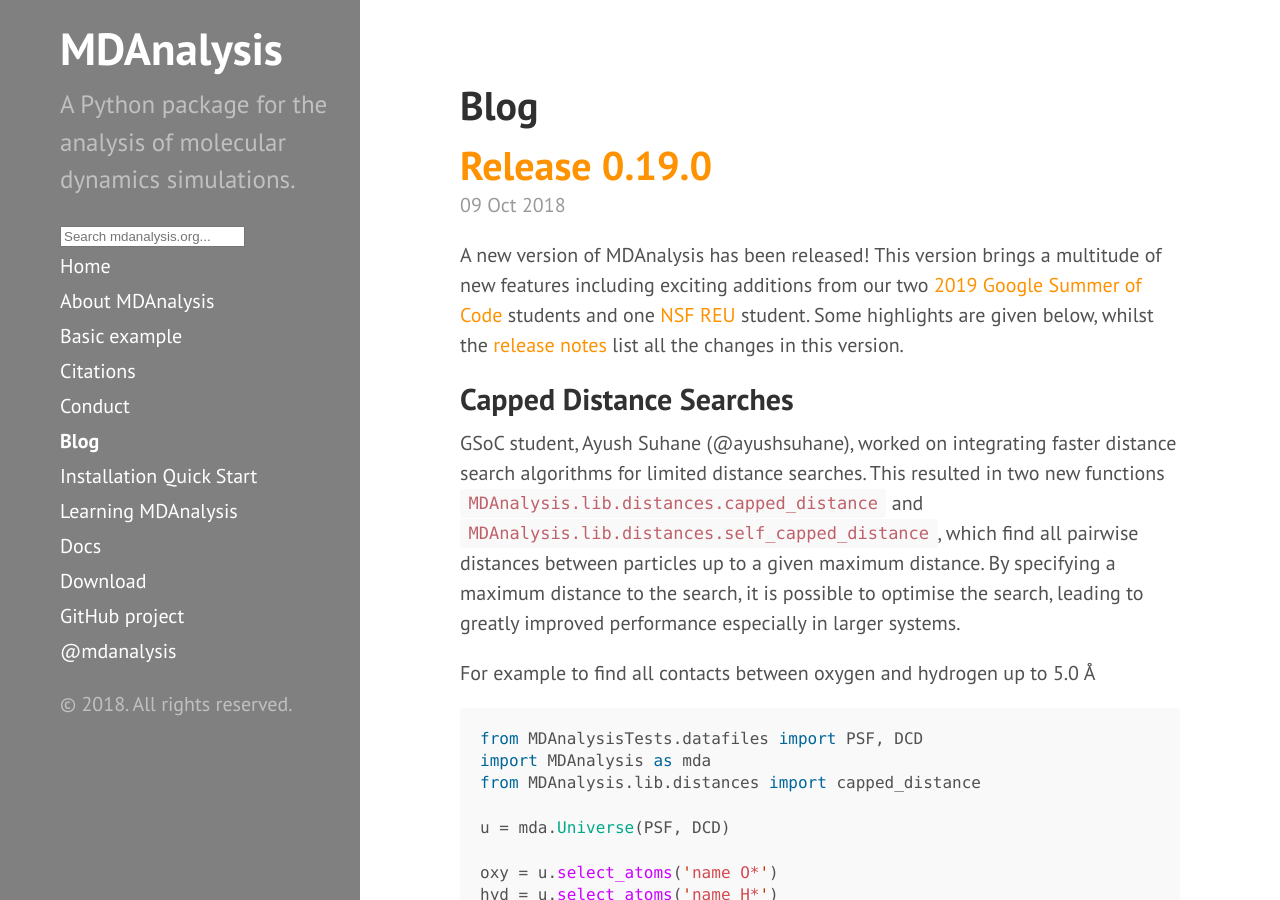
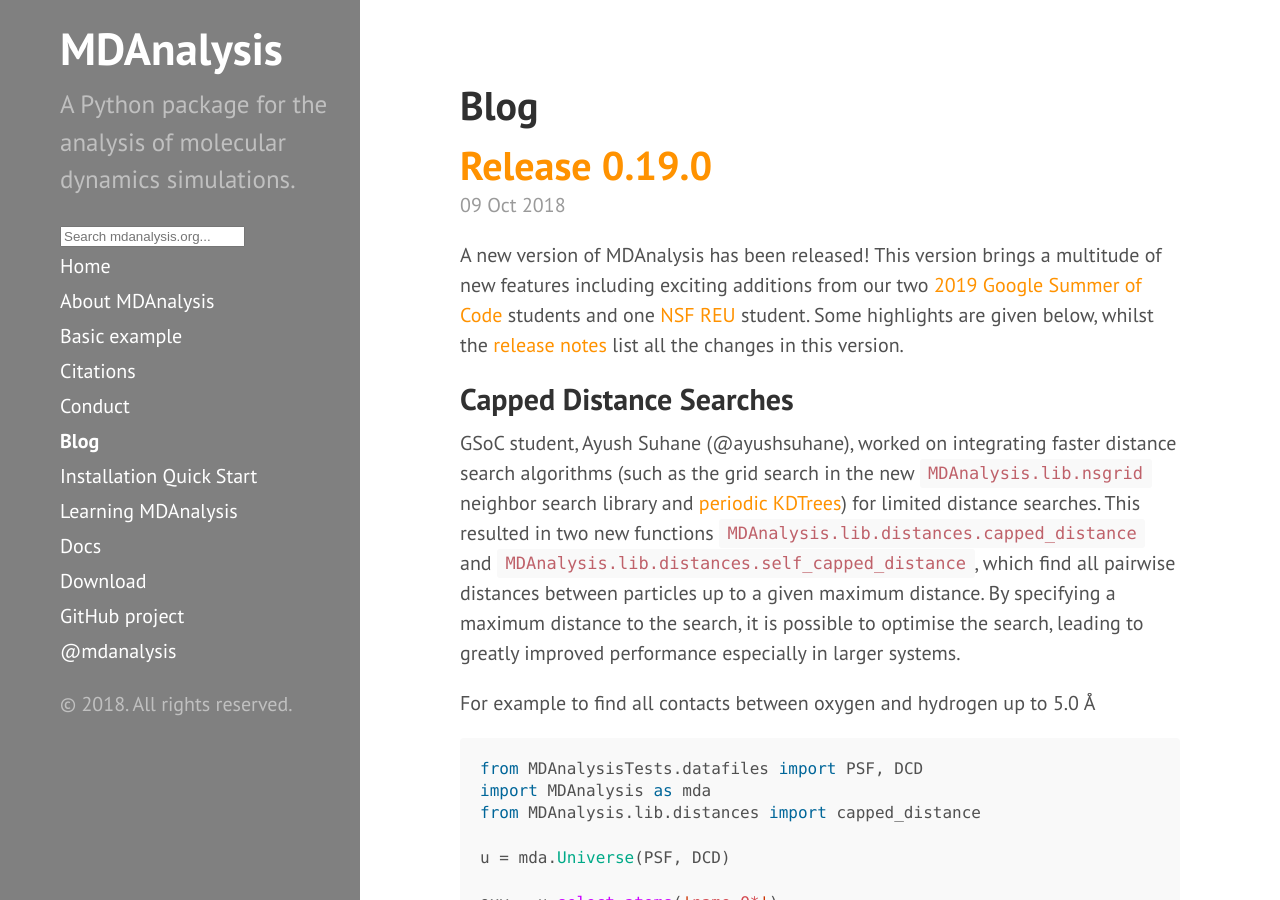
Before and after one commit to MDAnalysis/MDAnalysis.github.io, a Jekyll site: the page built from blog/index.html, in a window 1280 px wide and 900 px high. Built offline with Jekyll 4.4.1, drawn with Linux system fonts in a browser that asks for light colours; the list of posts is cut into pages by our own code; comment, search, counter and statistics services are not loaded.

Commit message:
link to nsgrid and pkdtree
Note: the pkdtree link requires that https://github.com/MDAnalysis/mdanalysis/issues/2104 be fixed

```diff
--- a/_posts/2018-10-09-release-0.19.0.md
+++ b/_posts/2018-10-09-release-0.19.0.md
@@ -13,12 +13,11 @@ the [release notes][] list all the changes in this version.
 ## Capped Distance Searches
 
 GSoC student, Ayush Suhane (@ayushsuhane), worked on integrating faster distance search algorithms
-for limited distance searches.
+(such as the grid search in the new [`MDAnalysis.lib.nsgrid`](https://www.mdanalysis.org/docs/documentation_pages/lib/nsgrid.html) neighbor search library and [periodic KDTrees][]) for limited distance searches.
 This resulted in two new functions
 [`MDAnalysis.lib.distances.capped_distance`](https://www.mdanalysis.org/docs/documentation_pages/lib/distances.html#MDAnalysis.lib.distances.capped_distance) and
 [`MDAnalysis.lib.distances.self_capped_distance`](https://www.mdanalysis.org/docs/documentation_pages/lib/distances.html#MDAnalysis.lib.distances.self_capped_distance),
-which find all pairwise distances between
-particles up to a given maximum distance.
+which find all pairwise distances between particles up to a given maximum distance.
 By specifying a maximum distance to the search, it is possible to optimise the search,
 leading to greatly improved performance especially in larger systems.
 
@@ -120,6 +119,7 @@ or `pip install --upgrade MDAnalysis`.
 [2019 Google Summer of Code]: {{ site.baseurl }}{% post_url 2018-04-26-gsoc-students %}
 [NSF REU]: https://becksteinlab.physics.asu.edu/positions/115/research-experience-for-undergraduates-summer-2018
 [release notes]: {{ site.github.wiki }}/ReleaseNotes0190
+[periodic KDTrees]: https://www.mdanalysis.org/docs/documentation_pages/lib/pkdtree.html
 [Improvements in distance search methods]: {{ site.baseurl }}{% post_url 2018-08-30-gsoc18-distancesearch %}
 [On-the-fly transformations]: {{ site.baseurl }}{% post_url 2018-08-30-on-the-fly-transformations %}
 [visualization of trajectories with nglview]: {{ site.baseurl }}{% post_url 2016-03-14-nglview %}
```
